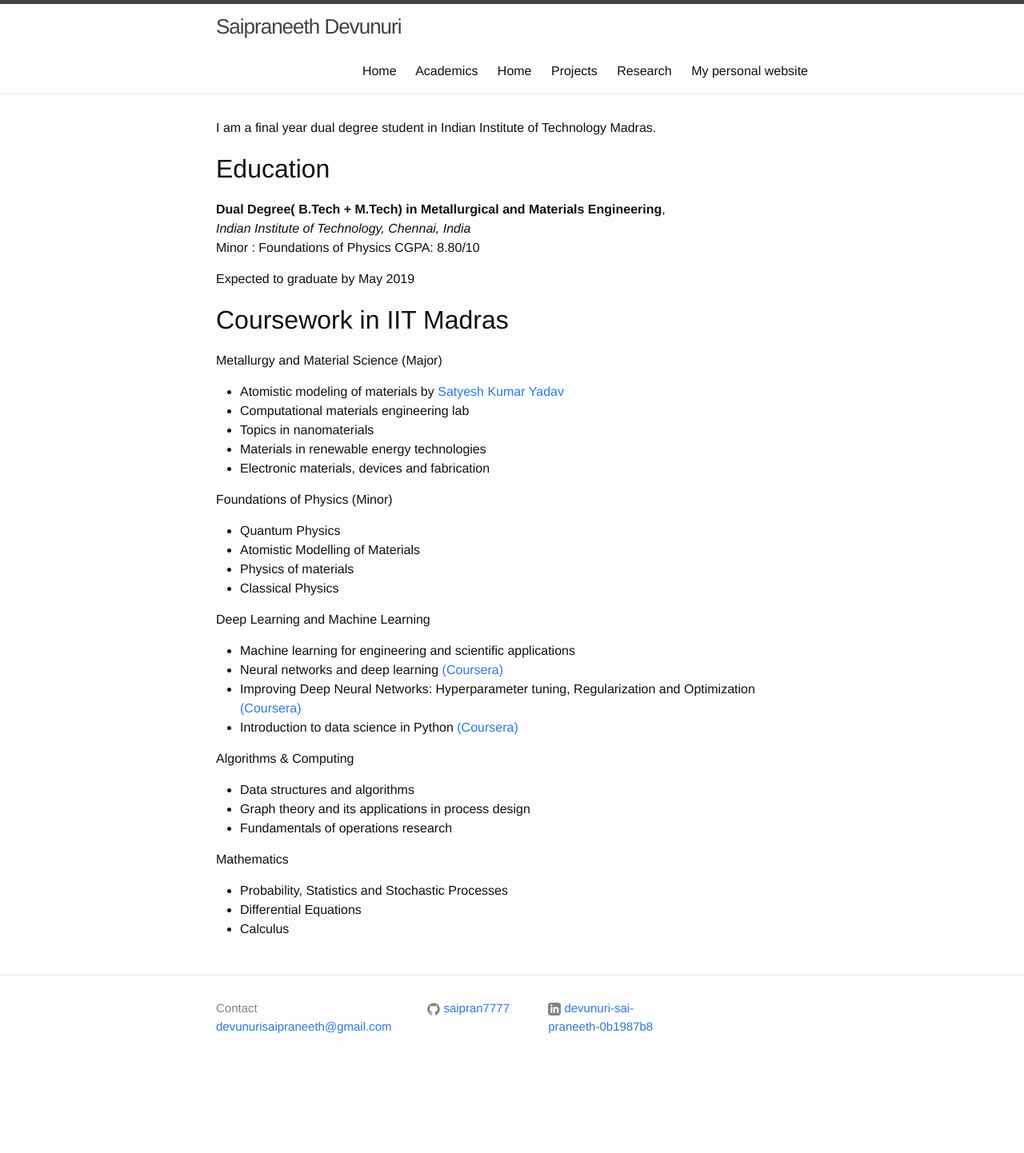
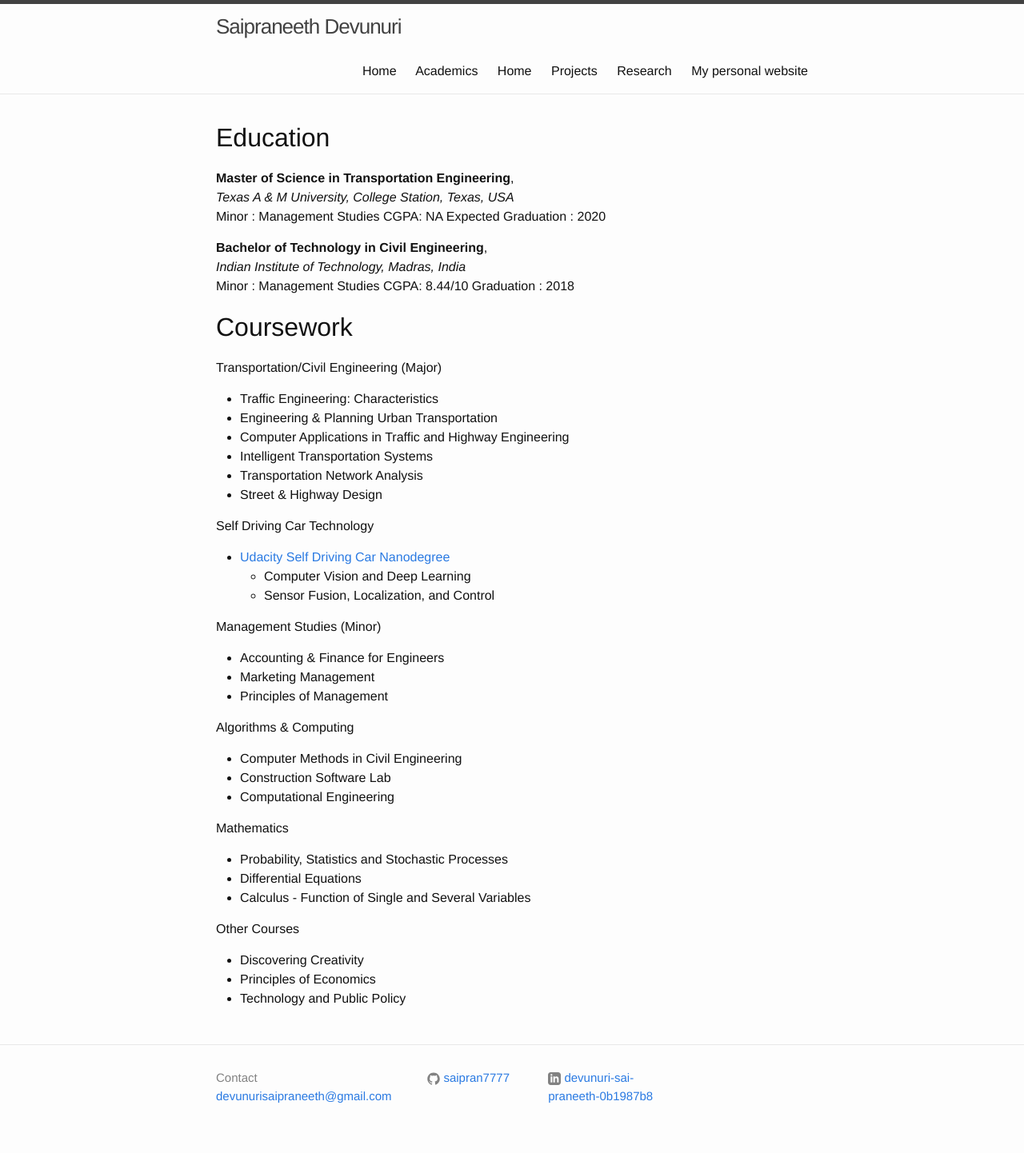
Before and after one commit to saipran7777/saipran7777.github.io, a Jekyll site: the page built from academics.md, in a window 1280 px wide. Shown: the whole page at 80% size. Built offline with Jekyll 4.4.1, drawn with Linux system fonts in a browser that asks for light colours; before the commit the page ends 1355 px from its top, so only the background shows below that.

Commit message:
sli more 1

```diff
--- a/academics.md
+++ b/academics.md
@@ -4,51 +4,57 @@ title: Academics
 permalink: /academics
 ---
 
-I am a final year dual degree student in Indian Institute of Technology Madras.
+# Education
+**Master of Science in Transportation Engineering**,
+*Texas A & M University, College Station, Texas, USA*
+Minor : Management Studies
+CGPA: NA
+Expected Graduation : 2020
 
-# Education
+**Bachelor of Technology in Civil Engineering**,
+*Indian Institute of Technology, Madras, India*
+Minor : Management Studies
+CGPA: 8.44/10
+Graduation : 2018
 
-**Dual Degree( B.Tech + M.Tech) in Metallurgical and Materials Engineering**,
-*Indian Institute of Technology, Chennai, India*
-Minor : Foundations of Physics
-CGPA: 8.80/10
-
-Expected to graduate by May 2019
-
-# Coursework in IIT Madras
+# Coursework
 
 
-#### Metallurgy and Material Science (Major)
+#### Transportation/Civil Engineering (Major)
 
-- Atomistic modeling of materials by [Satyesh Kumar Yadav](https://mme.iitm.ac.in/satyesh/index.html)
-- Computational materials engineering lab
-- Topics in nanomaterials
-- Materials in renewable energy technologies
-- Electronic materials, devices and fabrication
+- Traffic Engineering: Characteristics
+- Engineering & Planning Urban Transportation
+- Computer Applications in Traffic and Highway Engineering
+- Intelligent Transportation Systems
+- Transportation Network Analysis
+- Street & Highway Design
 
-#### Foundations of Physics (Minor)
 
-- Quantum Physics
-- Atomistic Modelling of Materials
-- Physics of materials
-- Classical Physics
+#### Self Driving Car Technology
 
-#### Deep Learning and Machine Learning
+- [Udacity Self Driving Car Nanodegree](https://www.udacity.com/course/self-driving-car-engineer-nanodegree--nd013)
+  - Computer Vision and Deep Learning
+  - Sensor Fusion, Localization, and Control
 
-- Machine learning for engineering and scientific applications
-- Neural networks and deep learning [(Coursera)](https://www.coursera.org/account/accomplishments/verify/HV745XB9VTX4)
-- Improving Deep Neural Networks: Hyperparameter tuning, Regularization and Optimization [(Coursera)](https://www.coursera.org/account/accomplishments/records/GEAUCE7W937J)
-- Introduction to data science in Python [(Coursera)](https://www.coursera.org/account/accomplishments/verify/RJG8TY5SE5JQ)
+#### Management Studies (Minor)
 
+  - Accounting & Finance for Engineers
+  - Marketing Management
+  - Principles of Management
 
 #### Algorithms & Computing
 
-- Data structures and algorithms
-- Graph theory and its applications in process design
-- Fundamentals of operations research
+- Computer Methods in Civil Engineering
+- Construction Software Lab
+- Computational Engineering
 
 #### Mathematics
 
 - Probability, Statistics and Stochastic Processes
 - Differential Equations
-- Calculus
+- Calculus - Function of Single and Several Variables
+
+#### Other Courses
+- Discovering Creativity
+- Principles of Economics
+- Technology and Public Policy
```
